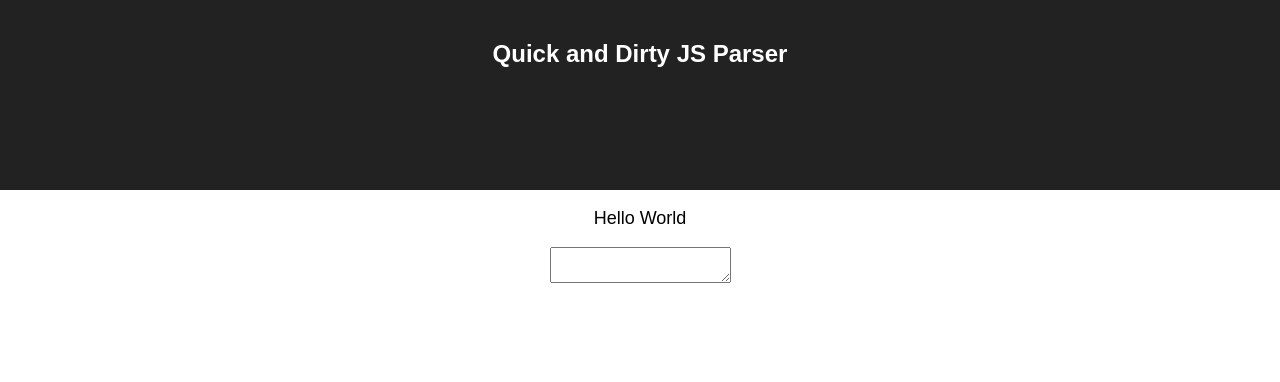
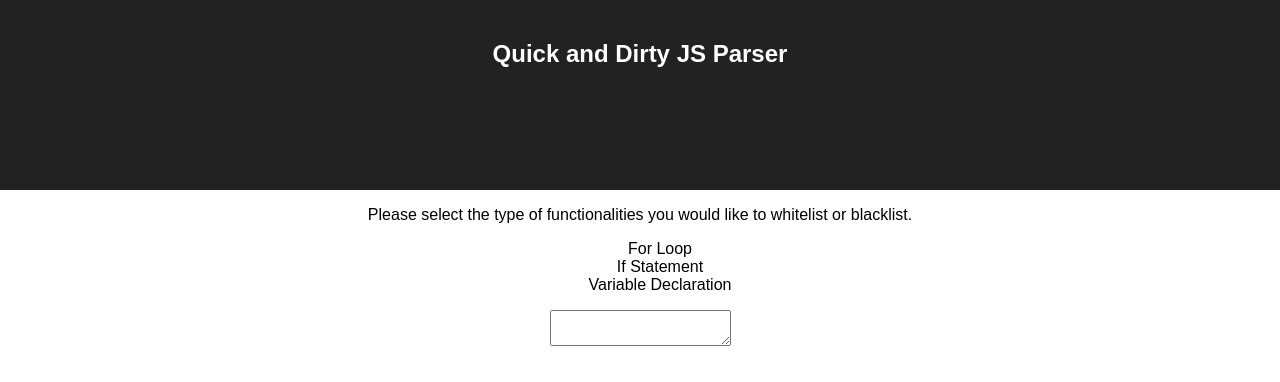
Before and after one commit to alnguyen/js-parser, a React (Create React App) app: page / in a window 1280 px wide. Shown: the top 382 px of the page. Built offline with nearby package versions, Linux system fonts and the light colour scheme.

Commit message:
hard code some functionalities. render them with some instructions.

```diff
--- a/src/App.js
+++ b/src/App.js
@@ -1,7 +1,12 @@
 import React, { Component } from 'react';
+import {
+  FUNCTIONALITIES,
+  INSTRUCTIONS
+} from './constants'
 import './App.css';
 
 export const defaultState = {
+  availableFunctionality: FUNCTIONALITIES,
   blacklist: [],
   userInput: '',
   whitelist: []
@@ -16,6 +21,23 @@ export class App extends Component {
   handleChange = (evt) => {
     const userInput = evt.target.value
     this.setState({userInput})
+  }
+
+  renderFunctionalityList () {
+    const { availableFunctionality } = this.state
+    const functionalities = Object.keys(availableFunctionality)
+    const renderFunctionality = functionalities.map((func, idx) => {
+      return (
+        <li key={idx} className='functionality--item'>
+          {`${availableFunctionality[func].text}`}
+        </li>
+      )
+    })
+    return (
+      <ul className='functionality--list'>
+        {renderFunctionality}
+      </ul>
+    )
   }
 
   renderTextArea () {
@@ -35,9 +57,10 @@ export class App extends Component {
         <div className="App-header">
           <h2>Quick and Dirty JS Parser</h2>
         </div>
-        <p className="App-intro">
-          Hello World
+        <p className="App-instructions">
+          {INSTRUCTIONS}
         </p>
+        {this.renderFunctionalityList()}
         {this.renderTextArea()}
       </div>
     );
--- /dev/null
+++ b/src/constants/index.js
@@ -0,0 +1,7 @@
+export const FUNCTIONALITIES = {
+  forLoop: { text: 'For Loop', value: 'forLoop' },
+  ifStatement: { text: 'If Statement', value: 'ifStatement' },
+  variableDeclaration: { text: 'Variable Declaration', value: 'variableDeclaration'}
+}
+
+export const INSTRUCTIONS = `Please select the type of functionalities you would like to whitelist or blacklist.`
--- a/src/index.css
+++ b/src/index.css
@@ -3,3 +3,7 @@ body {
   padding: 0;
   font-family: sans-serif;
 }
+
+.functionality--list {
+  list-style-type: none;
+}
```
Also changed, not shown: 1 other file (tests, documents, lock files or other folders).
